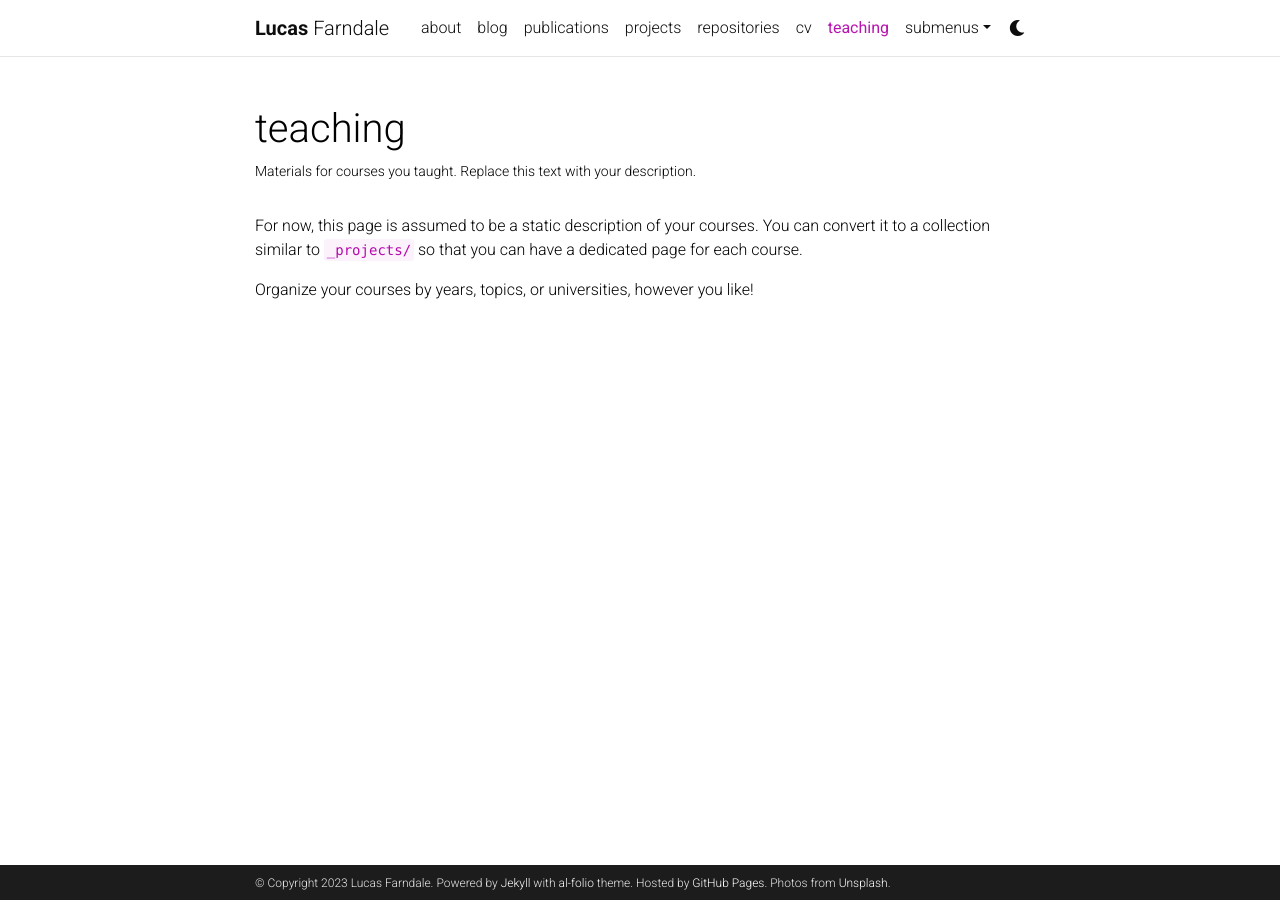
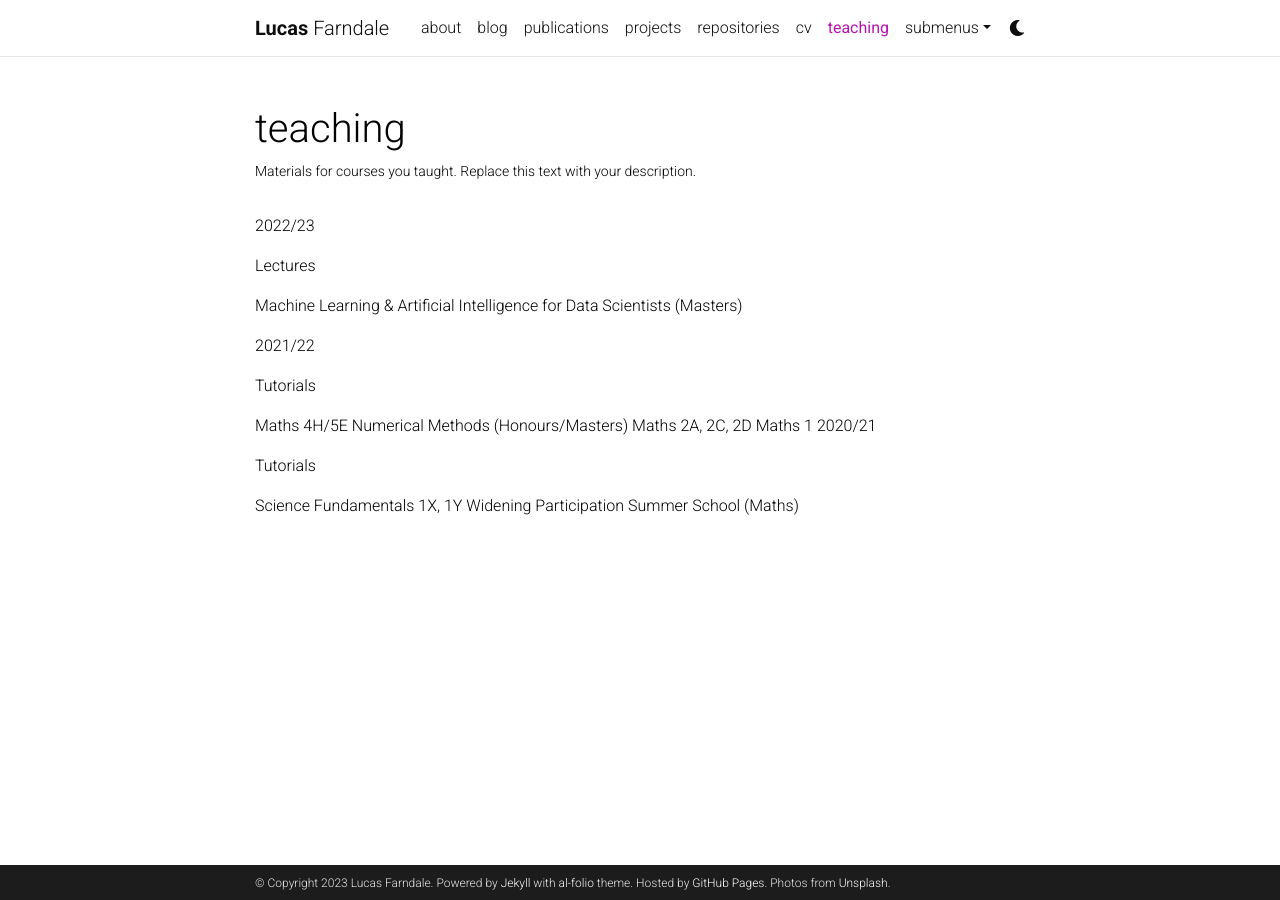
Before and after one commit to lucasfarndale/lucasfarndale.github.io, a Jekyll site: the page built from _pages/teaching.md, in a window 1280 px wide. Built offline with Jekyll 4.4.1, drawn with Linux system fonts in a browser that asks for light colours; comment, search, counter and statistics services are not loaded; a style sheet for code colours, icons or effects is not loaded.

Commit message:
Update teaching.md

```diff
--- a/_pages/teaching.md
+++ b/_pages/teaching.md
@@ -7,6 +7,23 @@ nav: true
 nav_order: 5
 ---
 
-For now, this page is assumed to be a static description of your courses. You can convert it to a collection similar to `_projects/` so that you can have a dedicated page for each course.
+2022/23
 
-Organize your courses by years, topics, or universities, however you like!
+Lectures
+
+Machine Learning & Artificial Intelligence for Data Scientists (Masters)
+
+
+2021/22
+
+Tutorials
+
+Maths 4H/5E Numerical Methods (Honours/Masters)
+Maths 2A, 2C, 2D
+Maths 1
+2020/21
+
+Tutorials
+
+Science Fundamentals 1X, 1Y
+Widening Participation Summer School (Maths)
```
